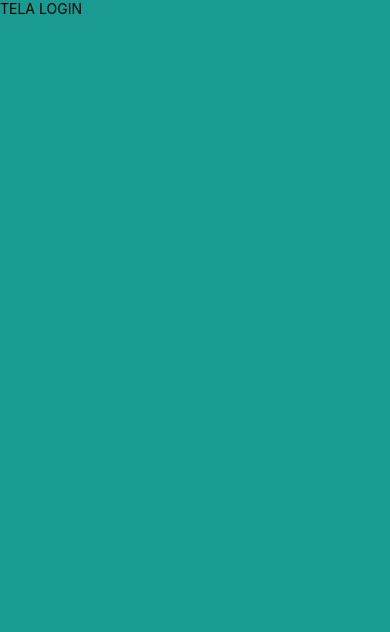
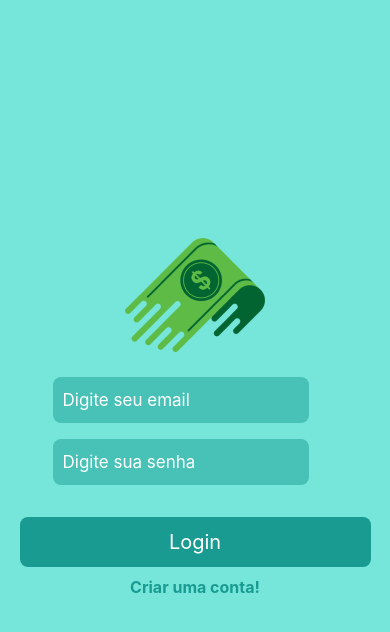
Before and after one commit to valmirfd/mymoney, a React Native app: screen /SignIn in a window 390 px wide. Shown: the top 632 px of the page. Built offline with nearby package versions, Linux system fonts and the light colour scheme.

Commit message:
Criação da página de login

```diff
--- a/App.js
+++ b/App.js
@@ -9,7 +9,7 @@ import Routes from './src/routes';
 export default function App(){
   return(
     <NavigationContainer>
-      <StatusBar backgroundColor="#1A9B91" barStyle="light-content" />
+      <StatusBar backgroundColor="#76E6DA" barStyle="light-content" />
       <Routes />
     </NavigationContainer>
   );
--- a/src/pages/SignIn/index.js
+++ b/src/pages/SignIn/index.js
@@ -2,13 +2,47 @@ import React from "react";
 import { View, Text } from "react-native";
 
 import {
-    Background
+    Background,
+    Container,
+    Logo,
+    AreaInput,
+    Input,
+    SubmitButton,
+    SubmitText,
+    Link,
+    LinkText,
 } from './styles';
 
-export default function SignIn(){
-    return(
+export default function SignIn() {
+    return (
         <Background>
-            <Text>TELA LOGIN</Text>
+            <Container>
+                <Logo
+                    source={require("../../assets/Logo.png")}
+                    alt="Logo do app"
+                />
+                <AreaInput>
+                    <Input
+                        placeholder="Digite seu email"
+                    />
+                </AreaInput>
+
+                <AreaInput>
+                    <Input
+                        placeholder="Digite sua senha"
+                    />
+                </AreaInput>
+
+                <SubmitButton>
+                    <SubmitText>Login</SubmitText>
+                </SubmitButton>
+
+                <Link>
+                    <LinkText>Criar uma conta!</LinkText>
+                </Link>
+
+
+            </Container>
         </Background>
     );
 }
--- a/src/pages/SignIn/styles.js
+++ b/src/pages/SignIn/styles.js
@@ -2,5 +2,56 @@ import styled from "styled-components/native";
 
 export const Background = styled.View`
     flex: 1;
+    background-color: #76E6DA;
+`;
+
+export const Container = styled.View`
+    flex: 1;
+    align-items: center;
+    justify-content: center;
+`;
+
+export const Logo = styled.Image`
+    margin-bottom: 25px;
+`;
+
+export const AreaInput = styled.View`
+    flex-direction: row;
+`;
+
+export const Input = styled.TextInput`
+    background-color: #48C1B6;
+    width: 90%;
+    height: 46px;
+    font-size: 17px;
+    padding: 10px;
+    border-radius: 8px;
+    color: #FFF;
+    margin-bottom: 16px;
+`;
+
+export const SubmitButton = styled.TouchableOpacity`
+    width: 90%;
+    height: 50px;
+    border-radius: 8px;
     background-color: #1A9B91;
+    margin-top: 16px;
+    align-items: center;
+    justify-content: center;
 `;
+
+export const SubmitText = styled.Text`
+    font-size: 20px;
+    color: #FFF;
+`;
+
+export const Link = styled.TouchableOpacity`
+    margin-top: 10px;
+    margin-bottom: 10px;
+`;
+
+export const LinkText = styled.Text`
+    color: #1A9B91;
+    font-weight: bold;
+    font-size: 16px;
+`;
--- a/src/pages/SignUp/index.js
+++ b/src/pages/SignUp/index.js
@@ -1,10 +1,57 @@
 import React from "react";
 import { View, Text } from "react-native";
 
-export default function SignUp(){
-    return(
-        <View>
-            <Text>TELA CADASTRO</Text>
-        </View>
+import {
+    Background,
+    Container,
+    Logo,
+    AreaInput,
+    Input,
+    SubmitButton,
+    SubmitText,
+    Link,
+    LinkText,
+} from '../SignIn/styles';
+
+export default function SignUp() {
+    return (
+        <Background>
+            <Container>
+
+                <AreaInput>
+                    <Input
+                        placeholder="Digite seu nome"
+                    />
+                </AreaInput>
+
+                <AreaInput>
+                    <Input
+                        placeholder="Digite seu email"
+                    />
+                </AreaInput>
+
+                <AreaInput>
+                    <Input
+                        placeholder="Digite sua senha"
+                    />
+                </AreaInput>
+
+                <AreaInput>
+                    <Input
+                        placeholder="Confirme a senha"
+                    />
+                </AreaInput>
+
+                <SubmitButton>
+                    <SubmitText>Cadastrar</SubmitText>
+                </SubmitButton>
+
+                <Link>
+                    <LinkText>Já tenho uma conta!</LinkText>
+                </Link>
+
+
+            </Container>
+        </Background>
     );
 }
```
Also changed, not shown: src/assets/logo2.jpeg (added).
